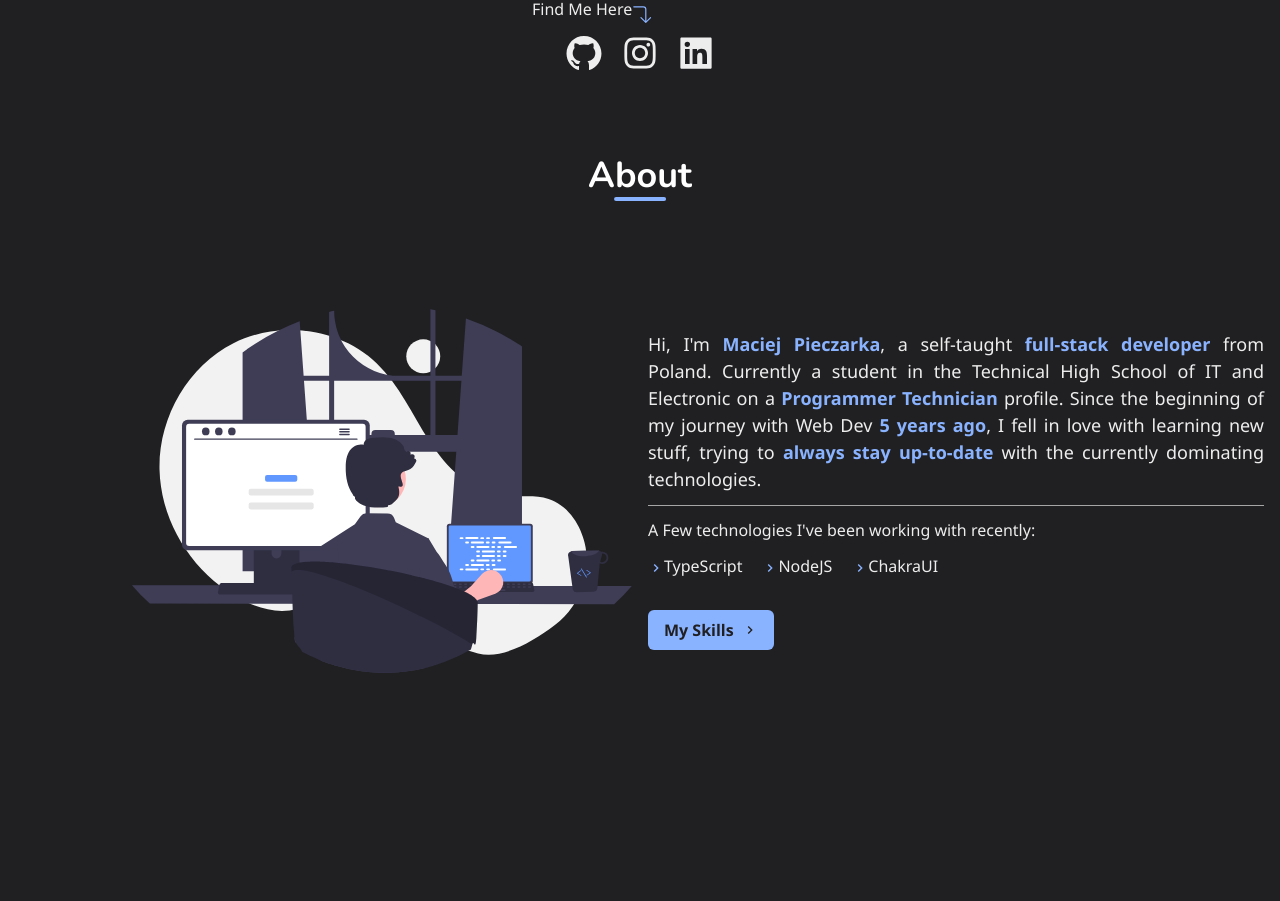
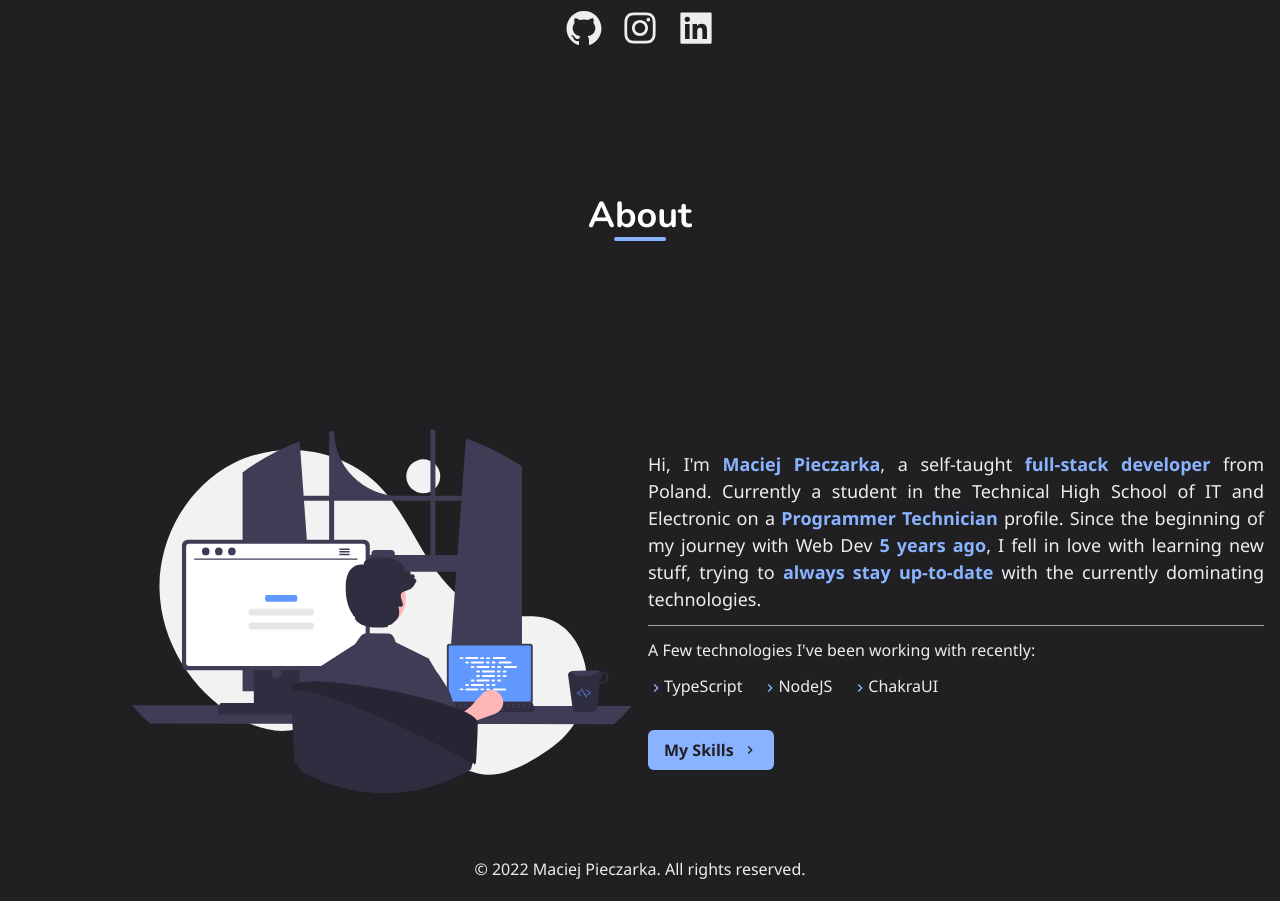
Before and after one commit to maciejpieczarka/nextjs-maciejpieczarka-homepage, a Next.js app: page / in a window 1280 px wide. Shown: the part 686-1587 px from the top of the page. Before the commit the page ends 1543 px from the top, so only its background shows below. Built offline with nearby package versions, Linux system fonts and the light colour scheme.

Commit message:
Add footer, x-icon and custom page titles

```diff
--- /dev/null
+++ b/components/Footer.tsx
@@ -0,0 +1,13 @@
+import { Flex, Text } from '@chakra-ui/react';
+
+const Footer = () => {
+  return (
+    <Flex align="center" justify="center" width="100%" pb={5}>
+      <Text align="center">
+        &copy; {new Date().getFullYear()} Maciej Pieczarka. All rights reserved.
+      </Text>
+    </Flex>
+  );
+};
+
+export default Footer;
--- a/components/layouts/main.tsx
+++ b/components/layouts/main.tsx
@@ -4,6 +4,7 @@ import Head from 'next/head';
 import { Box, Container } from '@chakra-ui/react';
 
 import Navbar from '../Navbar';
+import Footer from '../Footer';
 
 interface ILayoutProps {
   children: React.ReactElement;
@@ -15,13 +16,15 @@ const MainLayout: NextPage<ILayoutProps> = ({ children, router }) => {
     <Box>
       <Head>
         <meta name="viewport" content="width=device-width, initial-scale=1" />
-        <title>Maciej Pieczarka&apos;s Portfolio</title>
+        <title>Maciej Pieczarka - Homepage</title>
+        <link rel="icon" type="image/x-icon" href="/icon.ico" />
       </Head>
 
       <Navbar path={router.asPath} />
 
       <Container maxW="container.xl" mt="57px">
         {children}
+        <Footer />
       </Container>
     </Box>
   );
--- a/components/layouts/section.tsx
+++ b/components/layouts/section.tsx
@@ -1,4 +1,5 @@
 import type { NextPage } from 'next';
+import Head from 'next/head';
 import {
   Heading,
   useColorModeValue,
@@ -11,6 +12,7 @@ import styled from '@emotion/styled';
 interface iSectionLayoutProps {
   children: React.ReactNode;
   heading: string;
+  webTitle?: string;
 }
 
 const styledHeading = styled.h1`
@@ -37,14 +39,26 @@ const styledHeading = styled.h1`
 const Sectionlayout: NextPage<iSectionLayoutProps> = ({
   children,
   heading,
+  webTitle,
 }) => {
+  const webTitleText = `Maciej Pieczarka - ${webTitle}`;
+
   return (
+    <>
+      {webTitle && (
+        <Head>
+          <title>{webTitleText}</title>
+          <meta name="twitter:title" content={webTitleText} />
+          <meta property="og:title" content={webTitleText} />
+        </Head>
+      )}
       <Flex
+        id={heading}
         direction="column"
         align="center"
-      maxW="100%"
+        width="100%"
         h="calc(100vh - 57px)"
-      py={10}
+        py={20}
         gap={10}
       >
         <LinkBox>
@@ -52,7 +66,10 @@ const Sectionlayout: NextPage<iSectionLayoutProps> = ({
             <Heading
               as={styledHeading}
               color={useColorModeValue('textDark', 'textLight')}
-            _after={{ bg: useColorModeValue('blueLight.500', 'blueDark.200') }}
+              _after={{
+                bg: useColorModeValue('blueLight.500', 'blueDark.200'),
+              }}
+              mb={10}
             >
               {heading.charAt(0).toUpperCase() + heading.slice(1)}
             </Heading>
@@ -61,6 +78,7 @@ const Sectionlayout: NextPage<iSectionLayoutProps> = ({
 
         {children}
       </Flex>
+    </>
   );
 };
 
--- a/pages/index.tsx
+++ b/pages/index.tsx
@@ -108,7 +108,7 @@ const Home: NextPage = () => {
           </Box>
 
           <Box
-            boxSize={{ base: 100, md: 300, lg: 500 }}
+            boxSize={{ base: 100, md: 300, lg: 450 }}
             borderWidth={{ base: '.3em', md: '1em' }}
             borderStyle="solid"
             borderColor="textLight"
@@ -159,7 +159,7 @@ const Home: NextPage = () => {
         </Flex>
       </Flex>
       <Sectionlayout heading="about">
-        <Flex align="center" gap={4}>
+        <Flex align="center" gap={4} py="10">
           <Flex
             display={{ base: 'none', md: 'flex' }}
             flex={1}
--- a/pages/skills.tsx
+++ b/pages/skills.tsx
@@ -1,7 +1,11 @@
 import Sectionlayout from '../components/layouts/section';
 
 const SkillsPage = () => {
-  return <Sectionlayout heading="skills">Coming Soon</Sectionlayout>;
+  return (
+    <Sectionlayout heading="skills" webTitle="Skills">
+      Coming Soon
+    </Sectionlayout>
+  );
 };
 
 export default SkillsPage;
--- a/pages/works.tsx
+++ b/pages/works.tsx
@@ -1,7 +1,11 @@
 import Sectionlayout from '../components/layouts/section';
 
 const WorksPage = () => {
-  return <Sectionlayout heading="works">Coming Soon</Sectionlayout>;
+  return (
+    <Sectionlayout heading="works" webTitle="Works">
+      Coming Soon
+    </Sectionlayout>
+  );
 };
 
 export default WorksPage;
```
Also changed, not shown: 1 other file (tests, documents, lock files or other folders). Lines whose indentation alone changed are shown as unchanged.
